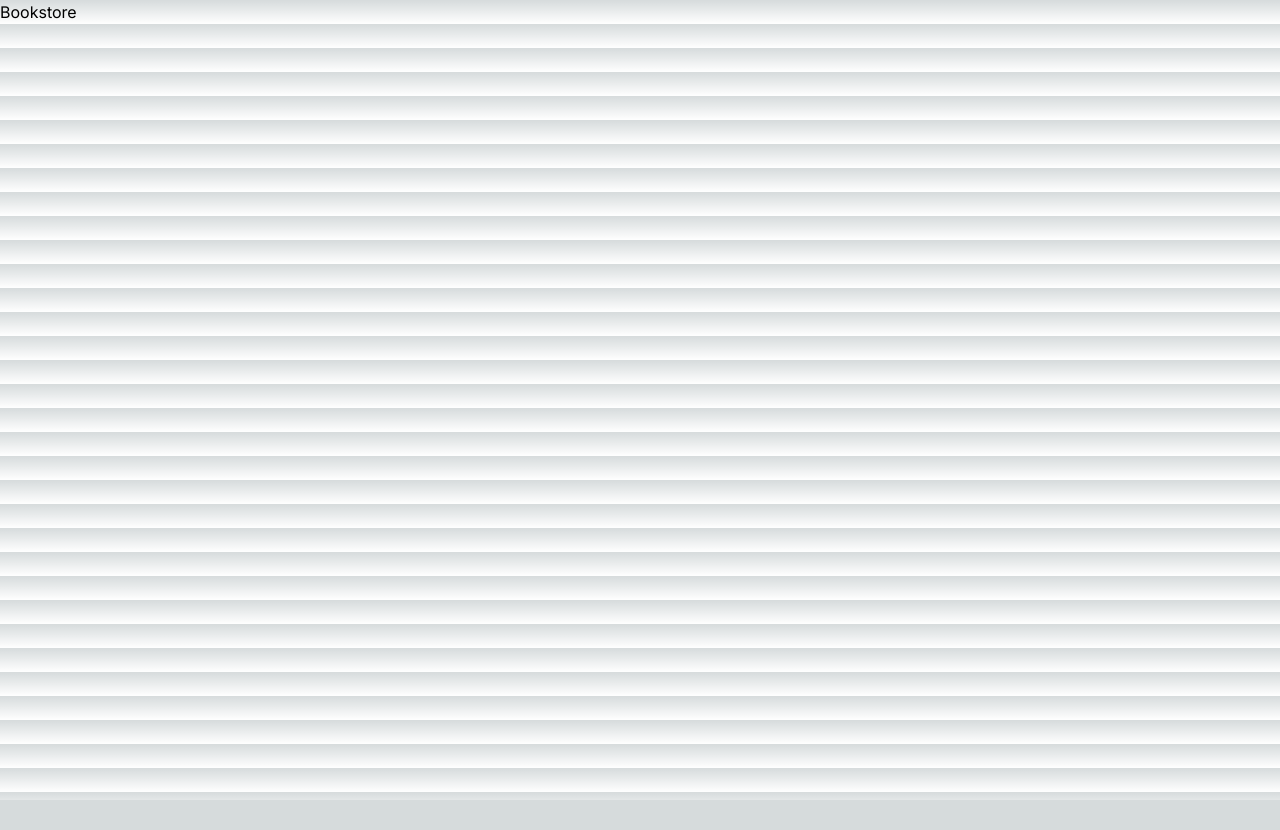
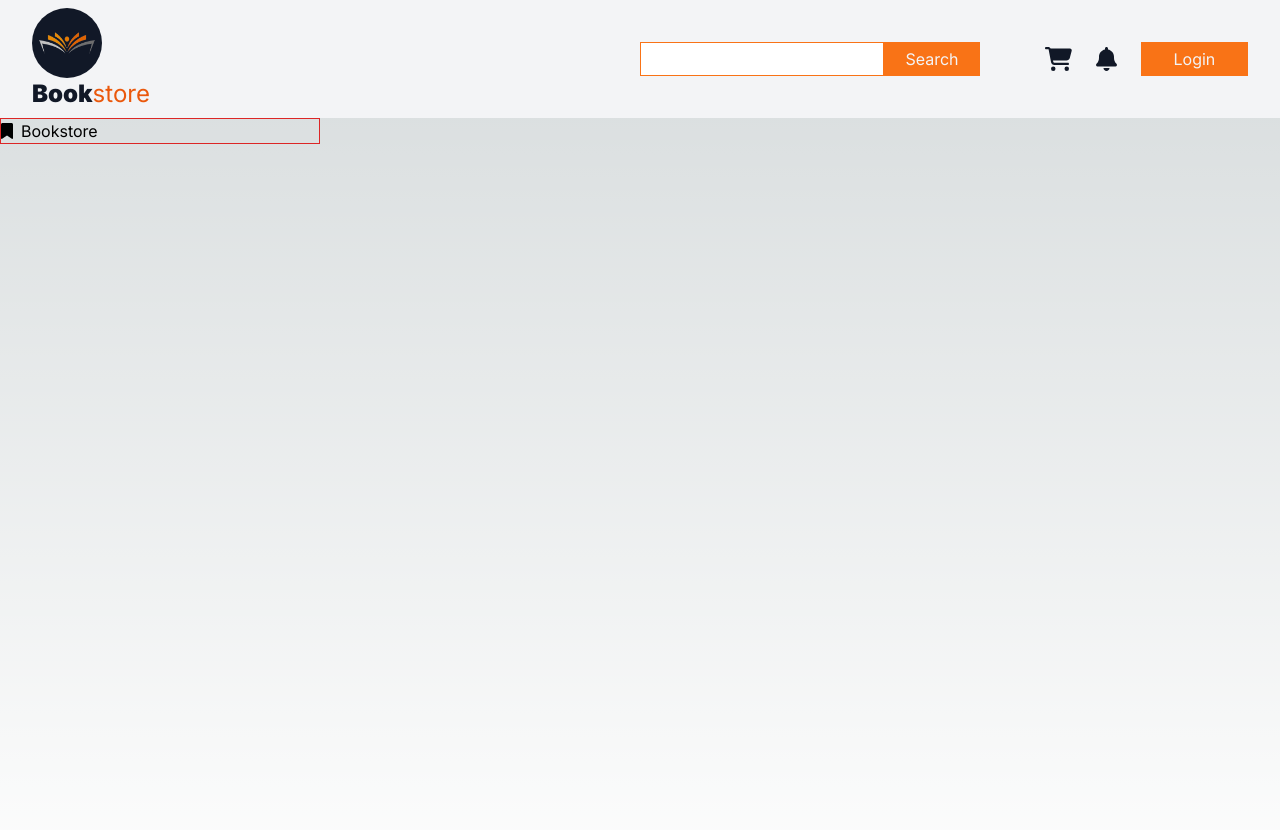
Before and after one commit to creytas/bookstore, a Next.js app: page / in a window 1280 px wide. Shown: the top 830 px of the page. Before the commit the page ends 800 px from the top, so only its background shows below. Built offline with nearby package versions, Linux system fonts and the light colour scheme.

Commit message:
feat: add header component to layout

```diff
--- a/src/app/layout.js
+++ b/src/app/layout.js
@@ -1,7 +1,11 @@
 import { Inter } from 'next/font/google'
 import './globals.css'
+import { config } from '@fortawesome/fontawesome-svg-core'
+import '@fortawesome/fontawesome-svg-core/styles.css'
+import Header from "@/components/navbar/header";
 
 const inter = Inter({ subsets: ['latin'] })
+config.autoAddCss = false
 
 export const metadata = {
   title: 'Bookstore App',
@@ -11,7 +15,10 @@ export const metadata = {
 export default function RootLayout({ children }) {
   return (
     <html lang="en">
-      <body className={inter.className}>{children}</body>
+      <body className={inter.className}>
+      <Header/>
+      {children}
+      </body>
     </html>
   )
 }
--- a/src/app/page.js
+++ b/src/app/page.js
@@ -1,9 +1,14 @@
-import Image from 'next/image'
+import Image from "next/image";
+import { FontAwesomeIcon } from "@fortawesome/react-fontawesome";
+import { faBookmark } from "@fortawesome/free-solid-svg-icons";
 
 export default function Home() {
   return (
-    <main>
-      <h1>Bookstore</h1>
+    <main className="w-screen min-h-screen">
+      <h1 className="w-1/4 flex items-center space-x-2 border border-red-600">
+        <FontAwesomeIcon icon={faBookmark} />
+        <span>Bookstore</span>
+      </h1>
     </main>
-  )
+  );
 }
--- /dev/null
+++ b/src/components/navbar/header.jsx
@@ -0,0 +1,61 @@
+import Image from "next/image";
+import { FontAwesomeIcon } from "@fortawesome/react-fontawesome";
+import {
+  faCartShopping,
+  faBell
+} from "@fortawesome/free-solid-svg-icons";
+import Link from "next/link";
+
+const Header = () => {
+  return (
+    <header className="grid grid-cols-4 py-2 px-8 bg-gray-100 text-black">
+      <Link href="/" className="col-span-1 grid grid-rows-1">
+        <Image
+          src="/assets/bookstore.png"
+          alt="bookstore logo"
+          width={70}
+          height={70}
+          className="bg-gray-900 rounded-full"
+        />
+        <h1 className="text-2xl">
+          <span className="font-black text-gray-900">Book</span>
+          <span className="font-normal text-orange-600">store</span>
+        </h1>
+      </Link>
+      <nav className="col-start-3 col-span-2 grid grid-rows-1">
+        <div className="flex items-center justify-around">
+          <div className="flex items-center">
+            <input
+              type="search"
+              className="border border-orange-500 focus:outline-none focus:ring-1 focus:ring-orange-600 p-1"
+            />
+            <button className="border border-orange-500 bg-orange-500 text-gray-100 w-24 p-1 hover:bg-opacity-80">
+              Search
+            </button>
+          </div>
+          <div className="w-1/2 flex justify-end items-center space-x-6">
+            <Link href="/cart" className="flex items-center">
+              <FontAwesomeIcon
+                icon={faCartShopping}
+                className="text-2xl text-gray-900"
+              />
+            </Link>
+            <Link href="/cart" className="flex items-center">
+              <FontAwesomeIcon
+                icon={faBell}
+                className="text-2xl text-gray-900"
+              />
+            </Link>
+            <button className="border border-orange-500 bg-orange-500  p-1 text-gray-100 w-2/5 flex justify-center items-center space-x-2 hover:bg-opacity-80">
+              Login
+            </button>
+          </div>
+        </div>
+
+        <div className="hidden border border-yellow-600">admin nav</div>
+      </nav>
+    </header>
+  );
+};
+
+export default Header;
```
Also changed, not shown: package.json (+8 -1 lines), 1 other file (tests, documents, lock files or other folders).
